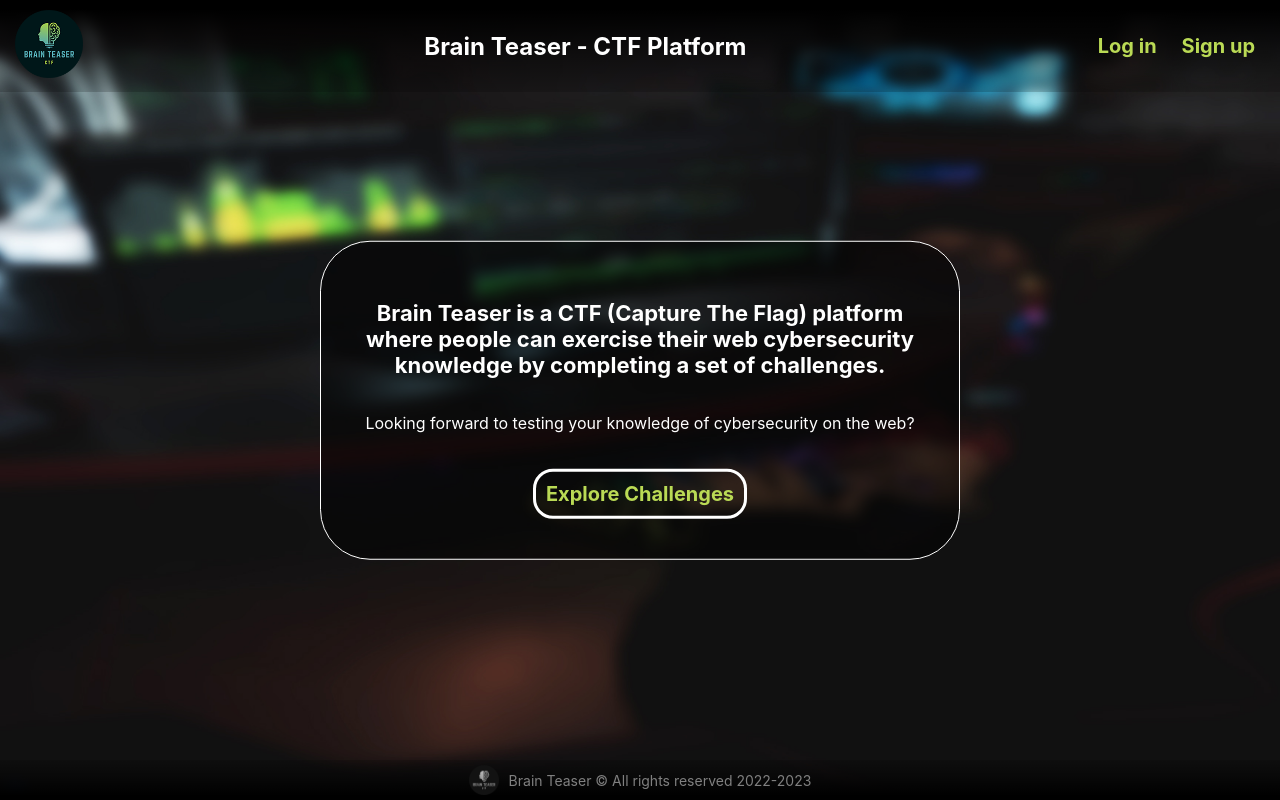
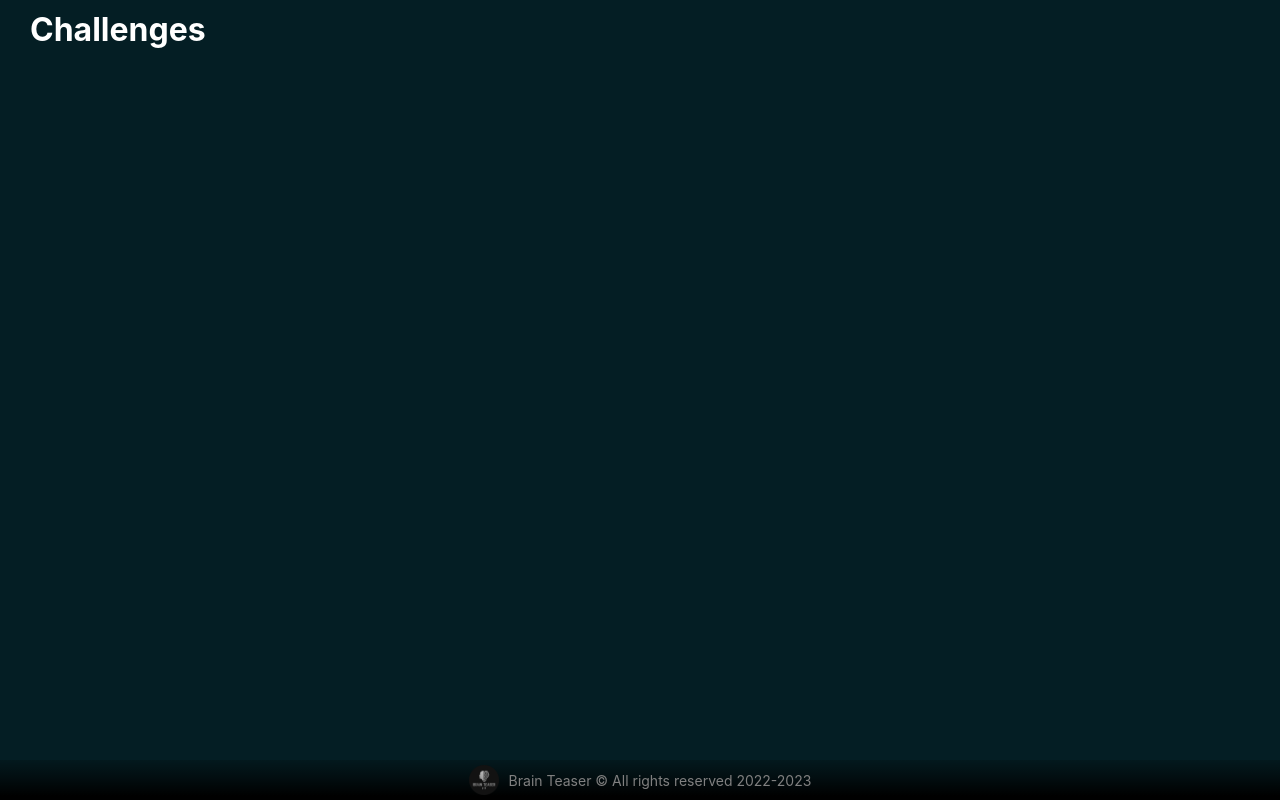
Before and after one commit to IulyN1/Brain-Teaser, a React (Create React App) app: page /challenges in a window 1280 px wide. Built offline with nearby package versions, Linux system fonts and the light colour scheme.

Commit message:
Added single page app with React router

```diff
--- a/package.json
+++ b/package.json
@@ -8,6 +8,7 @@
     "@testing-library/user-event": "^13.5.0",
     "react": "^18.2.0",
     "react-dom": "^18.2.0",
+    "react-helmet": "^6.1.0",
     "react-scripts": "5.0.1",
     "web-vitals": "^2.1.4"
   },
@@ -34,5 +35,8 @@
       "last 1 firefox version",
       "last 1 safari version"
     ]
+  },
+  "devDependencies": {
+    "react-router-dom": "^6.3.0"
   }
 }
--- a/public/index.html
+++ b/public/index.html
@@ -7,13 +7,11 @@
 		<meta name="theme-color" content="#000000" />
 		<meta
 			name="description"
-			content="Brain Teaser is a CTF (Capture The Flag) platform where people can exercise their web
-			cybersecurity knowledge by completing a set of challenges."
+			content="Brain Teaser is a CTF (Capture The Flag) platform where people can exercise their web cybersecurity knowledge by completing a set of challenges."
 		/>
 		<meta name="keywords" content="Brain Teaser, CTF, ctf platform, cybersecurity, web security" />
 		<meta name="author" content="Popa Iulian-Alexandru" />
 		<link rel="apple-touch-icon" href="%PUBLIC_URL%/images/icon.jpg" />
-		<title>Brain Teaser - CTF Platform</title>
 		<!--
         manifest.json provides metadata used when your web app is installed on a
         user's mobile device or desktop. See https://developers.google.com/web/fundamentals/web-app-manifest/
--- a/src/App.css
+++ b/public/styles/App.css
@@ -1,7 +1,7 @@
 .App {
 	text-align: center;
 	min-height: 100vh;
-	background-image: url('/public/images/hero.jpg');
+	background-image: url('../images/hero.jpg');
 	background-repeat: no-repeat;
 	background-size: cover;
 }
--- /dev/null
+++ b/public/styles/Challenges.css
@@ -0,0 +1,14 @@
+.rootChallenges {
+	background-color: #041e24;
+	height: 100vh;
+}
+
+.mainChallenges {
+	padding-left: 20px;
+}
+
+.mainChallenges h1 {
+	color: white;
+	margin: 0;
+	padding: 10px;
+}
--- a/src/App.js
+++ b/src/App.js
@@ -1,29 +1,38 @@
-import './App.css';
 import Footer from './components/Footer';
+import { Outlet, Link } from 'react-router-dom';
+import { Helmet } from 'react-helmet';
 
 function App() {
 	return (
+		<>
+			<Helmet>
+				<title>Brain Teaser - CTF Platform</title>
+				<link rel="stylesheet" href="./styles/App.css"></link>
+			</Helmet>
 			<div className="App">
 				<div className="header">
-				<a href="index.html">
+					<Link to="/">
 						<img src="images/logo.png" alt="logo" className="logo"></img>
-				</a>
+					</Link>
+
 					<h1>Brain Teaser - CTF Platform</h1>
 					<div className="buttonsContainer">
-					<a href="index.html">Log in</a>
-					<a href="index.html">Sign up</a>
+						<Link to="/">Log in</Link>
+						<Link to="/">Sign up</Link>
 					</div>
 				</div>
 				<div className="main">
 					<h2>
-					Brain Teaser is a CTF (Capture The Flag) platform where people can exercise their web cybersecurity
-					knowledge by completing a set of challenges.
+						Brain Teaser is a CTF (Capture The Flag) platform where people can exercise their web
+						cybersecurity knowledge by completing a set of challenges.
 					</h2>
 					<p>Looking forward to testing your knowledge of cybersecurity on the web?</p>
-				<a href="index.html">Explore Challenges</a>
+					<Link to="/challenges">Explore Challenges</Link>
 				</div>
 				<Footer />
+				<Outlet />
 			</div>
+		</>
 	);
 }
 
--- a/src/index.css
+++ b/src/index.css
@@ -1,3 +1,8 @@
+html {
+	box-sizing: border-box;
+	margin: 0;
+}
+
 body {
 	margin: 0;
 	font-family: -apple-system, BlinkMacSystemFont, 'Segoe UI', 'Roboto', 'Oxygen', 'Ubuntu', 'Cantarell', 'Fira Sans',
--- a/src/index.js
+++ b/src/index.js
@@ -3,12 +3,17 @@ import ReactDOM from 'react-dom/client';
 import './index.css';
 import App from './App';
 import reportWebVitals from './reportWebVitals';
+import { BrowserRouter, Routes, Route } from 'react-router-dom';
+import Challenges from './pages/Challenges';
 
 const root = ReactDOM.createRoot(document.getElementById('root'));
 root.render(
-  <React.StrictMode>
-    <App />
-  </React.StrictMode>
+	<BrowserRouter>
+		<Routes>
+			<Route index element={<App />} />
+			<Route path="challenges" element={<Challenges />} />
+		</Routes>
+	</BrowserRouter>
 );
 
 // If you want to start measuring performance in your app, pass a function
--- /dev/null
+++ b/src/pages/Challenges.js
@@ -0,0 +1,21 @@
+import Footer from '../components/Footer';
+import { Helmet } from 'react-helmet';
+
+function Challenges() {
+	return (
+		<>
+			<Helmet>
+				<title>Challenges</title>
+				<link rel="stylesheet" href="./styles/Challenges.css"></link>
+			</Helmet>
+			<div className="rootChallenges">
+				<div className="mainChallenges">
+					<h1>Challenges</h1>
+				</div>
+				<Footer />
+			</div>
+		</>
+	);
+}
+
+export default Challenges;
```
Also changed, not shown: 1 other file (tests, documents, lock files or other folders). Lines whose indentation alone changed are shown as unchanged.
